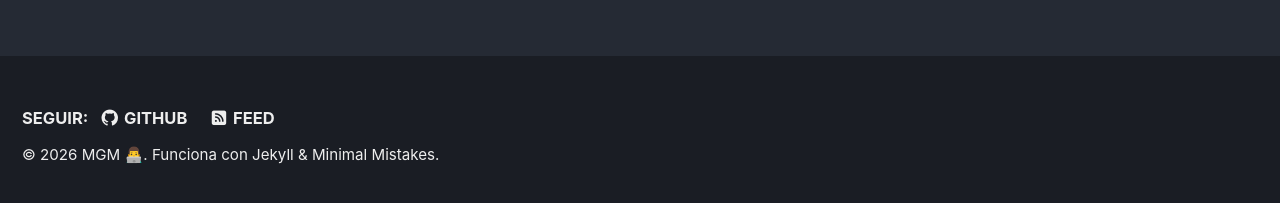
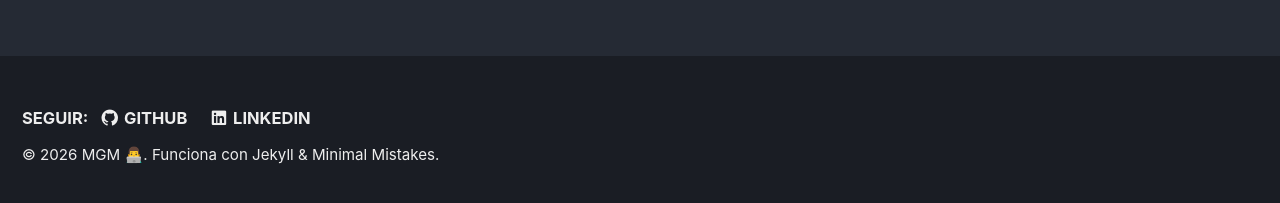
Before and after one commit to manuelgm92/mgm-web, a Jekyll site: the page built from index.md, in a window 1280 px wide and 900 px high, scrolled down 806 px. Shown: the part 690-893 px from the top of the window. Built offline with Jekyll 4.4.1, drawn with Linux system fonts in a browser that asks for light colours; cached includes are drawn as plain includes; our own code applies the rules of GitHub Pages for plain Markdown files.

Commit message:
chore(footer): reemplazar feed por enlace a LinkedIn
actualizar el archivo _includes/footer.html para cambiar el icono y enlace del feed RSS por el perfil profesional de LinkedIn.

```diff
--- a/_includes/footer.html
+++ b/_includes/footer.html
@@ -17,9 +17,12 @@
       {% endfor %}
     {% endif %}
 
-    {% unless site.atom_feed.hide %}
-      <li><a href="{% if site.atom_feed.path %}{{ site.atom_feed.path }}{% else %}{{ '/feed.xml' | relative_url }}{% endif %}"><i class="fas fa-fw fa-square-rss" aria-hidden="true"></i> {{ site.data.ui-text[locale].feed_label | default: "Feed" }}</a></li>
-    {% endunless %}
+    {% comment %} Buscamos dinámicamente el enlace de LinkedIn definido en el autor o footer {% endcomment %}
+    {% for link in site.author.links %}
+      {% if link.label == "LinkedIn" %}
+        <li><a href="{{ link.url }}" rel="nofollow noopener noreferrer"><i class="{{ link.icon | default: 'fab fa-fw fa-linkedin' }}" aria-hidden="true"></i> {{ link.label }}</a></li>
+      {% endif %}
+    {% endfor %}
   </ul>
 </div>
 {% endif %}
```
